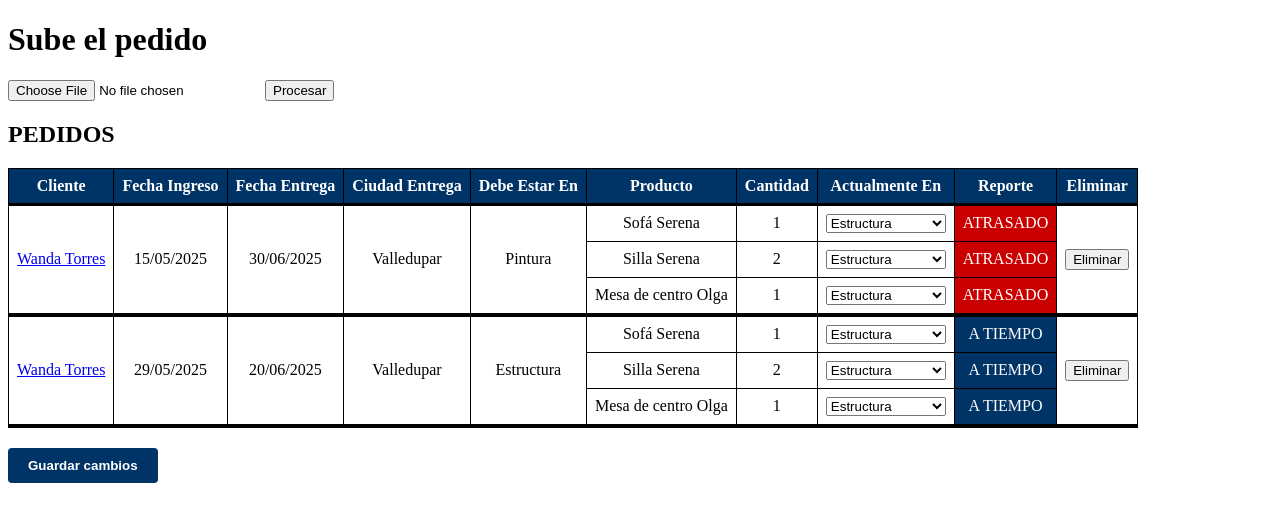
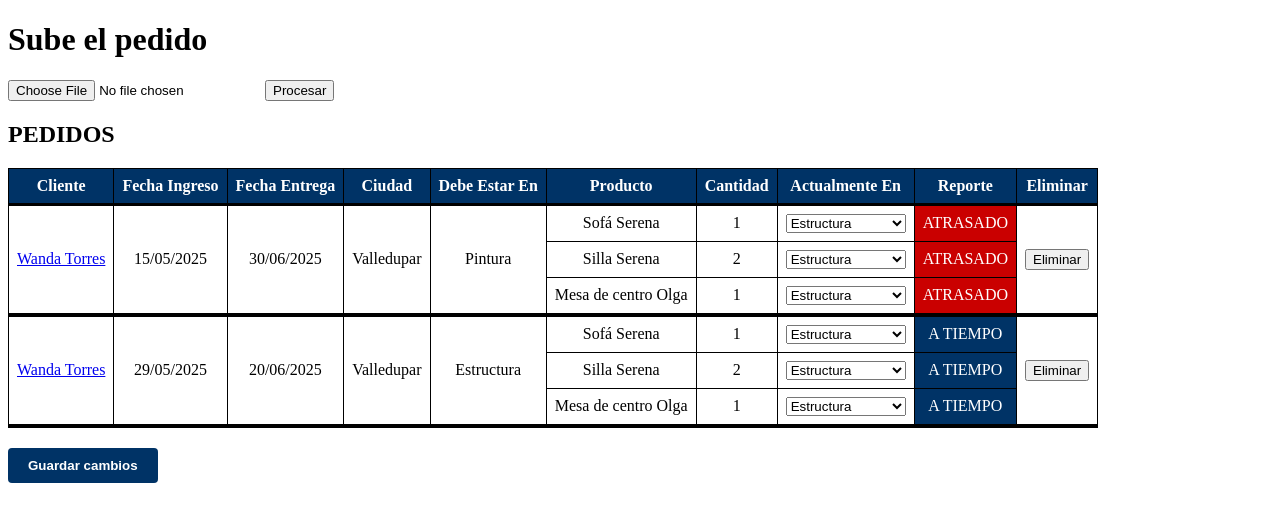
Before and after one commit to mariapaulaqa/ordenes_app, a Flask app: page / in a window 1280 px wide. Shown: the top 522 px of the page. Run offline with Flask 3, Linux system fonts and the light colour scheme.

Commit message:
Quitar palabras

```diff
--- a/templates/index.html
+++ b/templates/index.html
@@ -127,7 +127,7 @@
                     <th>Cliente</th>
                     <th>Fecha Ingreso</th>
                     <th>Fecha Entrega</th>
-                    <th>Ciudad Entrega</th>
+                    <th>Ciudad</th>
                     <th>Días Fabricación</th>
                     <th>Días<br>Transcurridos</th>
                     <th>Debe Estar En</th>
```
